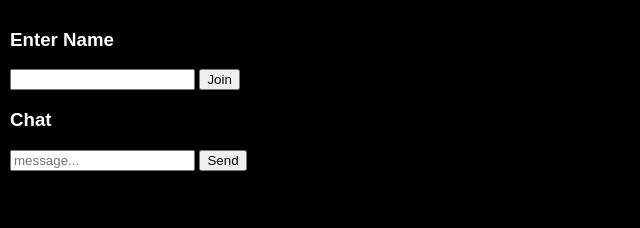
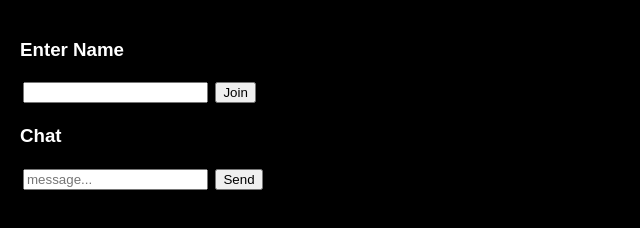
Before and after one commit to acc495078-creator/zone-royale-server, a website: page public/index.html in a window 1280 px wide. Shown: the whole page, without its empty margins (0-640 px from the left). Drawn offline with nearby package versions, Linux system fonts and the light colour scheme; no server answers.

Commit message:
Update index.html

```diff
--- a/public/index.html
+++ b/public/index.html
@@ -14,15 +14,22 @@
 
     #ui {
       position: absolute;
+      top: 10px;
+      left: 10px;
       z-index: 10;
+      background: rgba(0,0,0,0.6);
       padding: 10px;
-      background: rgba(0,0,0,0.5);
+      border-radius: 8px;
     }
 
     canvas {
       position: absolute;
       top: 0;
       left: 0;
+    }
+
+    input {
+      margin: 3px;
     }
   </style>
 </head>
@@ -50,8 +57,12 @@ const socket = io();
 const canvas = document.getElementById("game");
 const ctx = canvas.getContext("2d");
 
-canvas.width = window.innerWidth;
-canvas.height = window.innerHeight;
+function resizeCanvas() {
+  canvas.width = window.innerWidth;
+  canvas.height = window.innerHeight;
+}
+resizeCanvas();
+window.addEventListener("resize", resizeCanvas);
 
 let player = { x: 100, y: 100 };
 let players = {};
@@ -99,7 +110,6 @@ function draw() {
 
   requestAnimationFrame(draw);
 }
-
 draw();
 </script>
 
```
